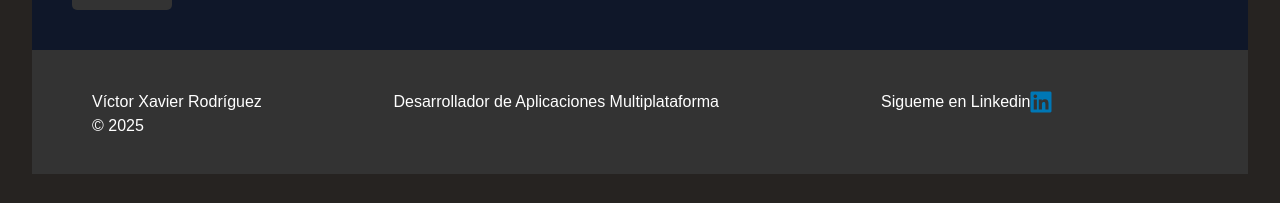
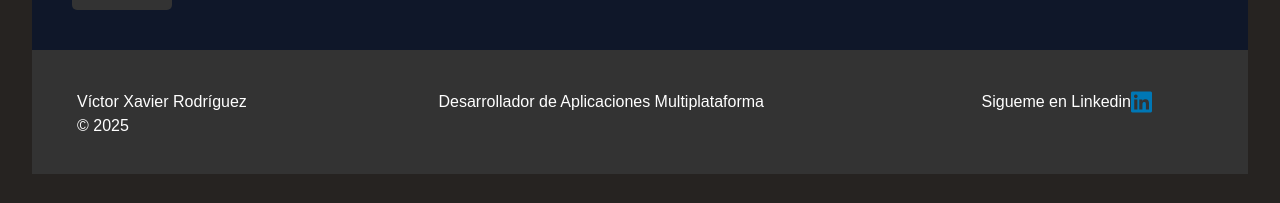
Before and after one commit to VictorXavierR/Portafolio, a React (Vite) app: page /#/ in a window 1280 px wide. Shown: the part 1569-1772 px from the top of the page. Built offline with nearby package versions, Linux system fonts and the light colour scheme.

Commit message:
Solucionados errores esteticos en el footer

```diff
--- a/src/components/Inicio/Inicio.module.css
+++ b/src/components/Inicio/Inicio.module.css
@@ -264,7 +264,7 @@ p {
   }
   .footer .row {
     flex-direction: column;
-    align-items: flex-start;
+    align-items: flex-end; /* Asegura que todos los elementos estén alineados a la izquierda */
   }
   .footer .col-lg-3,
   .footer .col-lg-5,
@@ -272,11 +272,6 @@ p {
     width: 100%;
     margin-bottom: 10px;
     /* Reduce el espacio entre los elementos */
-  }
-  .footer .col-lg-4.row {
-    flex-direction: column;
-    align-items: flex-start;
-    margin:0;
   }
   .footer a {
     margin-bottom: 5px; /* Reduce el margen inferior de los enlaces */
@@ -287,15 +282,6 @@ p {
   .profile_image {
     display: none; /* Oculta la imagen en dispositivos móviles */
   }
-  .footer_nombre{
-    margin-left: -10px;
-  }
-  .footer_titulo {
-    margin-left: -100px;
-    display: block;
-    position: relative;
-  }
-
 }
 
 /* Media query para tabletas */
--- a/src/components/Inicio/Inicio.tsx
+++ b/src/components/Inicio/Inicio.tsx
@@ -146,14 +146,23 @@ export function Inicio() {
     </section>
     <footer className={styles.footer}>
       <div className='row'>
-        <div className='col-lg-3 col-md-4 col-sm-12'>
+        <div className='col-lg-3 d-none d-lg-block' style={{ paddingLeft: "0px" }}>
           <p className='footer_nombre'>Víctor Xavier Rodríguez <br></br>&copy; 2025</p>
         </div>
-        <div className='col-lg-5 col-md-8 col-sm-12'>
+        <div className='col-md-4 d-none d-lg-none d-md-block' style={{ paddingLeft: "0px" }}>
+          <p className='footer_nombre'>Víctor Xavier Rodríguez <br></br>&copy; 2025</p>
+        </div>
+        <div className='col-sm-12 d-block d-md-none' style={{ paddingLeft: "0px" }}>
+          <p className='footer_nombre'>Víctor Xavier Rodríguez <br></br>&copy; 2025</p>
+        </div>
+        <div className='col-lg-6 col-md-8 d-none d-sm-block' style={{ paddingLeft: "60px" }}>
           <p className='footer_titulo'>Desarrollador de Aplicaciones Multiplataforma</p>
         </div>
-        <div className='col-lg-4 col-md-12 col-sm-12 row'>
-          <p>Sigueme en Linkedin</p>
+        <div className='col-sm-12 d-block d-md-none' style={{ paddingLeft: "0px" }}>
+          <p className='footer_titulo'>Desarrollador de Aplicaciones Multiplataforma</p>
+        </div>
+        <div className='col-lg-3 col-md-12 col-sm-12 row'>
+          <p className='p_linkedin'>Sigueme en Linkedin</p>
           <a href="https://www.linkedin.com/in/victor-xavier-7aa001206/" target="_blank" rel="noopener noreferrer" className={styles.linkedin_button}>
             <i className="fab fa-linkedin"></i>
           </a>
```
Also changed, not shown: 5 other files (tests, documents, lock files or other folders).
